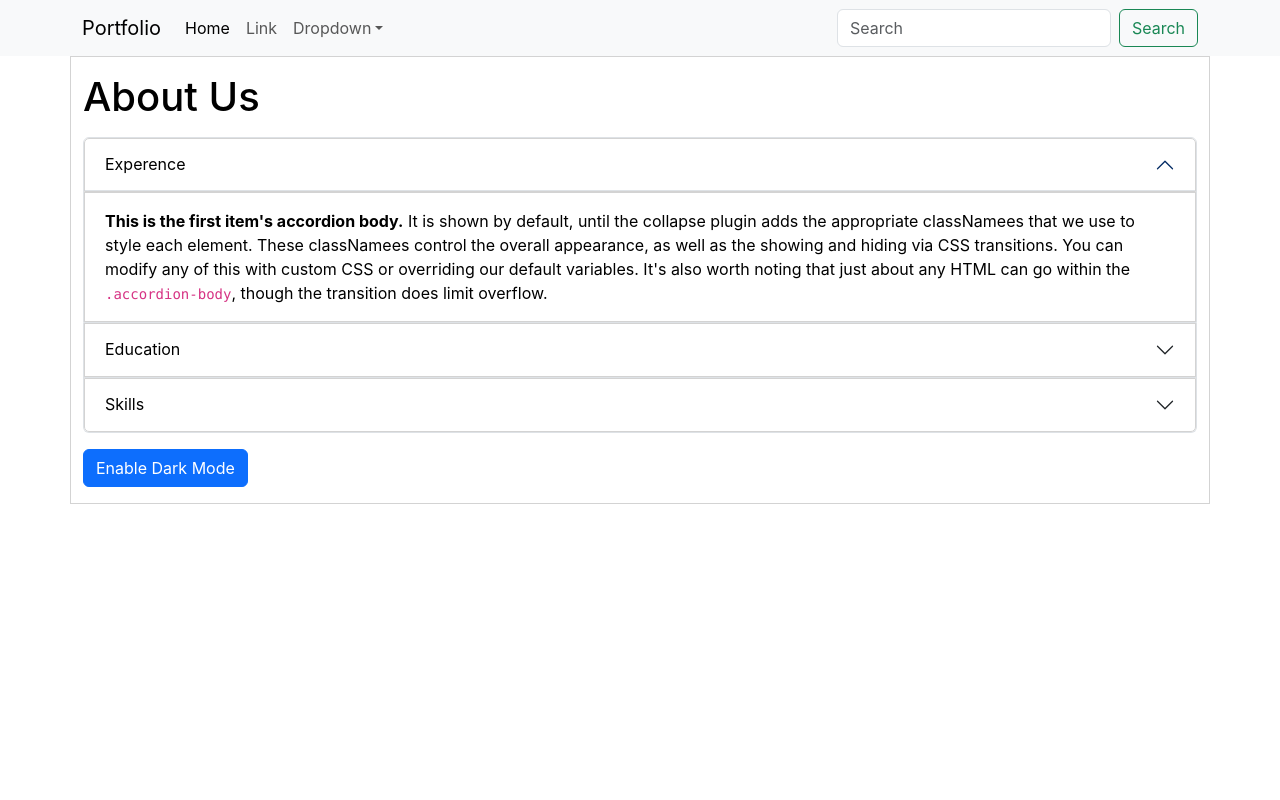
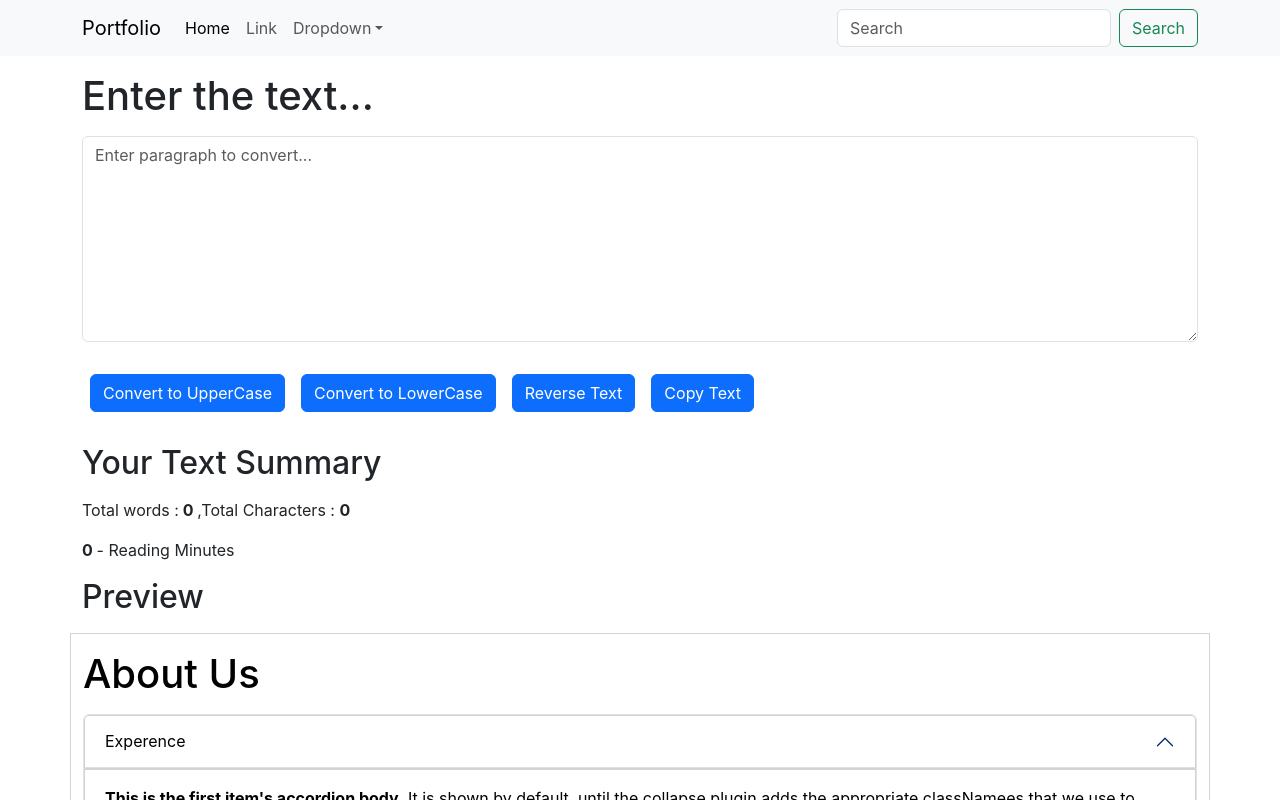
Before and after one commit to ZubairFareed1/Code-with-harry, a React (Create React App) app: page / in a window 1280 px wide. Shown: the top 800 px of the page. Built offline with nearby package versions, Linux system fonts and the light colour scheme.

Commit message:
Lecture no 11 add new button which copy text of text box

```diff
--- a/src/App.js
+++ b/src/App.js
@@ -1,14 +1,14 @@
 // App.js
 import React from 'react';
 import Navbar from './components/Navbar'
-// import TextForm from './components/TextForm';
+import TextForm from './components/TextForm';
 import About from './components/About';
 
 const App = () => {
   return (
     <>
     <Navbar logo="Portfolio" home="Home" />
-    {/* <TextForm heading="Enter the text..."/> */}
+    <TextForm heading="Enter the text..."/>
     <About />
 
     </>
--- a/src/components/TextForm.js
+++ b/src/components/TextForm.js
@@ -21,17 +21,24 @@ export default function TextForm(props) {
 
 
     }
+    const handleCopy =()=>{
+      var text = document.getElementById("myBox");
+      text.select();
+      navigator.clipboard.writeText(text.value);
+    }
     const [text,setText]=useState("");
   return (
     <>    <div className='container'>
 
   <div className="mb-3">
     <h1 className='my-3 '>{props.heading} </h1>
-   <textarea className="form-control" placeholder='Enter paragraph to convert...' value={text}  onChange={handleOnChange} id="exampleFormControlTextarea1" rows="8"></textarea>
+   <textarea className="form-control" placeholder='Enter paragraph to convert...' value={text}  onChange={handleOnChange} id="myBox" rows="8"></textarea>
 </div>
 <button className='btn btn-primary mx-2 my-3' onClick={handleUpClick}> Convert to UpperCase</button>
 <button className='btn btn-primary mx-2 my-3' onClick={handleLoClick}> Convert to LowerCase</button>
-<button className='btn btn-primary mx-2 my-3' onClick={handleReverseClick}> Reverse</button>
+<button className='btn btn-primary mx-2 my-3' onClick={handleReverseClick}> Reverse Text</button>
+<button className='btn btn-primary mx-2 my-3' onClick={handleCopy}> Copy Text</button>
+
 
 
     </div>
```
